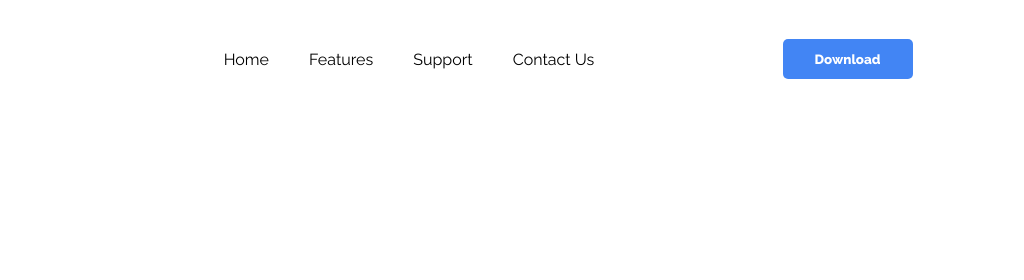
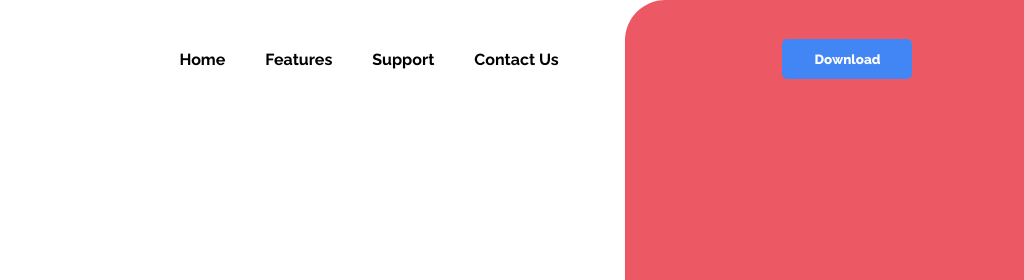
Before and after one commit to rafaellamonier/GoCorona, a plain HTML site: page index.html in a window 1280 px wide. Shown: the top 280 px of the page, 256-1280 px from the left. Drawn offline with Linux system fonts and the light colour scheme.

Commit message:
Update header

```diff
--- a/css/main.scss
+++ b/css/main.scss
@@ -34,9 +34,9 @@ $font-size-p: 12px;
 					a{
 						text-decoration: none;
 						color: $font-color-black;
-						margin-left: 40px;
+						margin-right: 40px;
 						font-family: $font-default;
-						font-weight: $font-regular;
+						font-weight: $font-bold;
 					}
 				}
 			}
@@ -56,5 +56,16 @@ $font-size-p: 12px;
 				font-weight: $font-extrabold;
 			}
 		}
+		.RectangleHero{
+			position: absolute;
+			width: 400px;
+			height: 100vh;
+			right: 0;
+			top: 0;
+			z-index: -1;
+			background: url("/assets/\ images/RectangleHero.svg");
+			background-repeat: no-repeat;
+			background-size: 100%;
+		}
 	}
 }
--- a/index.html
+++ b/index.html
@@ -24,6 +24,8 @@
             <div class="buttonDownload">
                 <button class="buttonHeader">Download</button>
             </div>
+            <div class="RectangleHero">
+            </div>
         </header>
     </div>
 </body>
```
Also changed, not shown: css/main.css, 1 other file.
